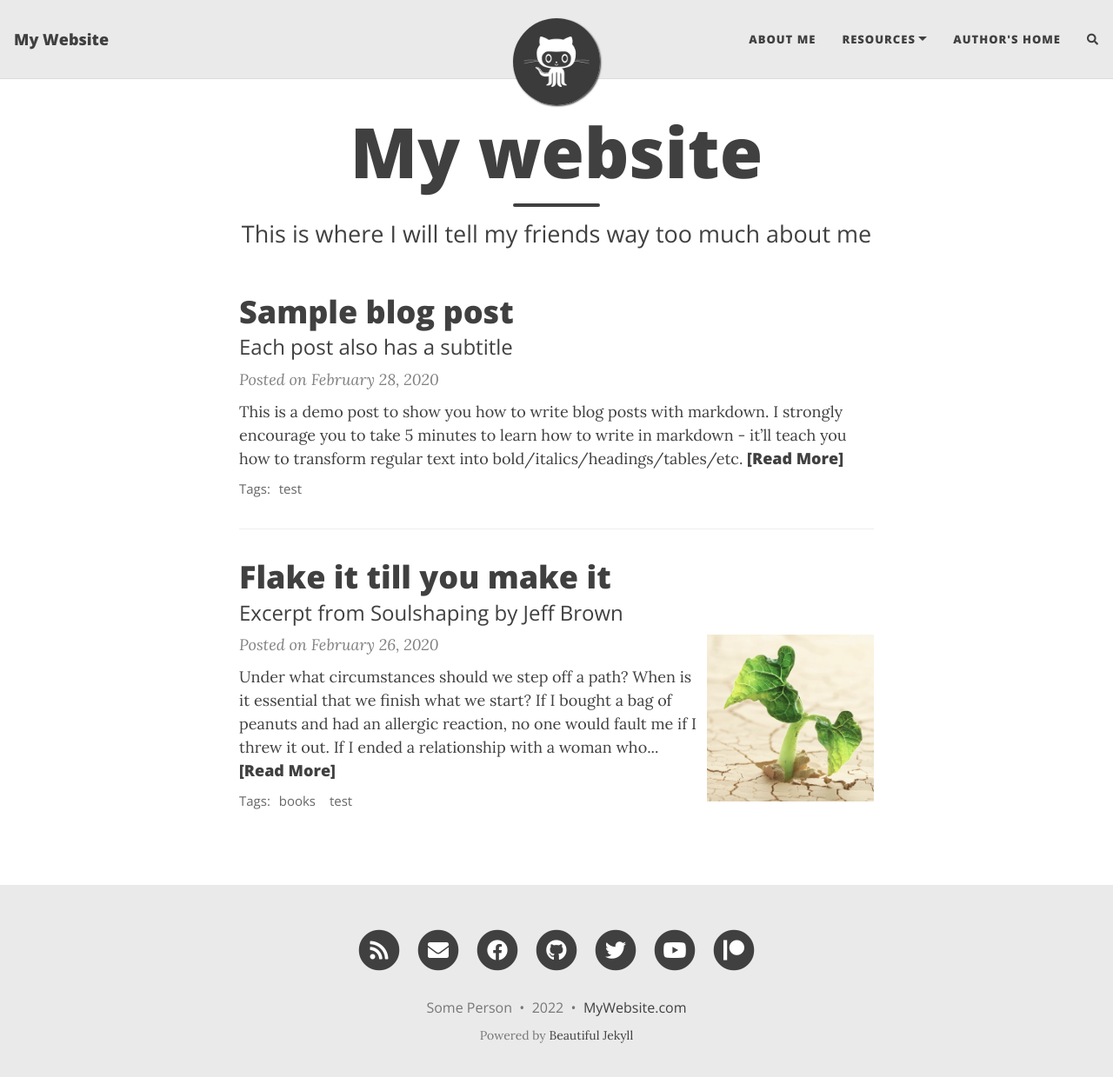
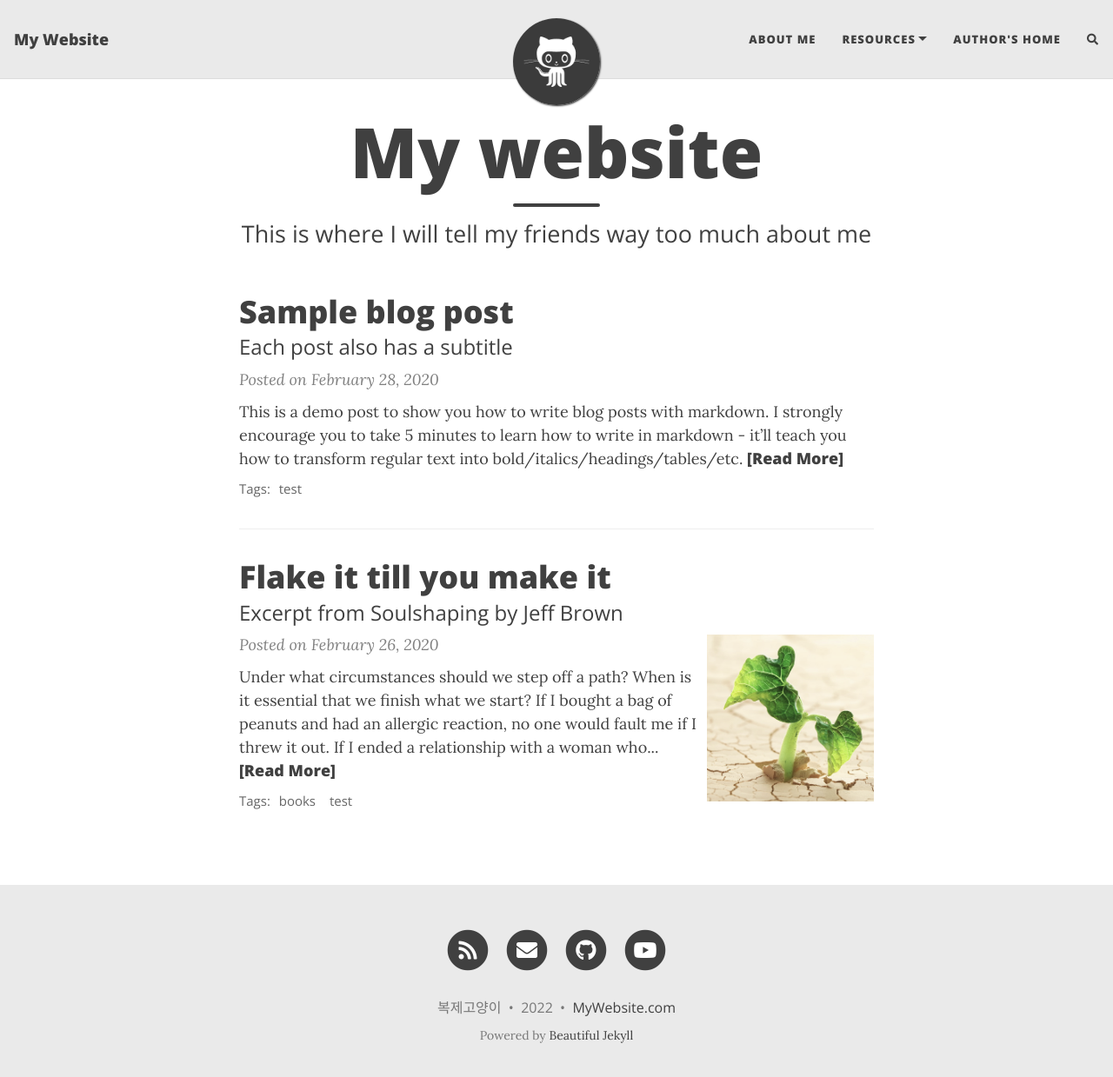
Before and after one commit to dskim9752/dskim9752.github.io, a Jekyll site: the page built from index.html, in a window 1280 px wide and 1252 px high. Shown: the top 1239 px of the window at 87% size. Built offline with Jekyll 4.4.1, drawn with Linux system fonts in a browser that asks for light colours; nearby versions of some CDN libraries; the list of posts is cut into pages by our own code; comment, search, counter and statistics services are not loaded; part of the change alters nothing that is shown.

Commit message:
Update _config.yml

```diff
--- a/_config.yml
+++ b/_config.yml
@@ -9,7 +9,7 @@
 title: My Website
 
 # Your name to show in the footer
-author: Some Person
+author: 복제고양이
 
 # --- List of links in the navigation bar --- #
 
@@ -39,13 +39,13 @@ round-avatar: true
 # Select the social network links that you want to show in the footer.
 # Uncomment the links you want to show and add your information to each one.
 social-network-links:
-  email: "someone@example.com"
+  email: "dskim9752@gmail.com"
   rss: true  # remove this line if you don't want to show an RSS link at the bottom
-  facebook: deanattali
-  github: daattali
-  twitter: daattali
-  patreon: DeanAttali
-  youtube: c/daattali
+  #facebook: deanattali
+  github: https://github.com/dskim9752
+  #twitter: daattali
+  #patreon: DeanAttali
+  youtube: https://www.youtube.com/channel/UCNoRmGuSSjwOF7PzhXOj-Yw
 #  medium: yourname
 #  reddit: yourname
 #  linkedin: daattali
```
